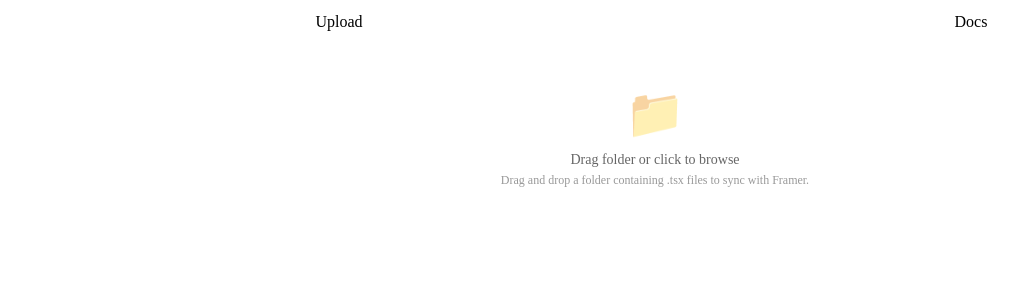
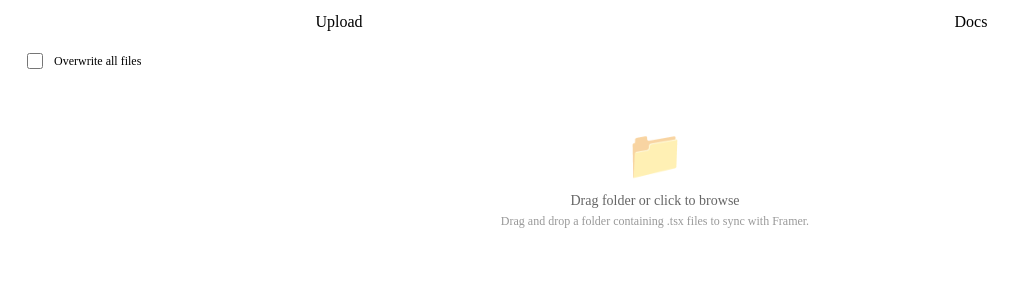
Before and after one commit to david-mcbacon/code-sync-framer-plugin, a React (Vite) app: page / in a window 1280 px wide. Shown: the top 300 px of the page, without its empty margins (0-1023 px from the left). Built offline with nearby package versions, Linux system fonts and the light colour scheme; what framer-plugin would draw is missing.

Commit message:
add overwrite all files

```diff
--- a/src/components/folder-upload.tsx
+++ b/src/components/folder-upload.tsx
@@ -8,6 +8,7 @@ export default function FolderUpload() {
   const [uploadedCount, setUploadedCount] = useState(0);
   const [totalFiles, setTotalFiles] = useState(0);
   const [isDragging, setIsDragging] = useState(false);
+  const [overwriteAll, setOverwriteAll] = useState(false);
   const fileInputRef = useRef<HTMLInputElement>(null);
 
   const processFiles = async (files: FileList | null) => {
@@ -26,7 +27,8 @@ export default function FolderUpload() {
       files,
       setUploadState,
       setTotalFiles,
-      setUploadedCount
+      setUploadedCount,
+      overwriteAll
     );
   };
 
@@ -300,6 +302,40 @@ export default function FolderUpload() {
         style={{ display: "none", height: "100%" }}
       />
 
+      {uploadState === "idle" && (
+        <div
+          style={{
+            marginBottom: "15px",
+            display: "flex",
+            alignItems: "center",
+            gap: "8px",
+            paddingTop: "4px",
+          }}
+        >
+          <input
+            type="checkbox"
+            id="overwriteAll"
+            checked={overwriteAll}
+            onChange={(e) => setOverwriteAll(e.target.checked)}
+            style={{
+              width: "16px",
+              height: "16px",
+              cursor: "pointer",
+            }}
+          />
+          <label
+            htmlFor="overwriteAll"
+            style={{
+              fontSize: "12px",
+              cursor: "pointer",
+              userSelect: "none",
+            }}
+          >
+            Overwrite all files
+          </label>
+        </div>
+      )}
+
       <div
         onClick={handleClick}
         onDragOver={handleDragOver}
@@ -307,7 +343,7 @@ export default function FolderUpload() {
         onDrop={handleDrop}
         style={{
           padding: "40px 20px",
-          height: "100%",
+          height: "90%",
           border: isDragging
             ? "2px dashed var(--framer-color-tint)"
             : "2px dashed var(--framer-color-bg-tertiary)",
--- a/src/lib/upload-logic.ts
+++ b/src/lib/upload-logic.ts
@@ -23,7 +23,8 @@ export const handleFolderUpload = async (
     state: "idle" | "loading" | "success" | "error" | "no-changes"
   ) => void,
   setTotalFiles: (count: number) => void,
-  setUploadedCount: (count: number) => void
+  setUploadedCount: (count: number) => void,
+  overwriteAll: boolean = false
 ): Promise<void> => {
   if (!files) return;
 
@@ -52,8 +53,8 @@ export const handleFolderUpload = async (
         framer.getPluginData("lastUploadDate"),
       ]);
 
-    // Filter files based on last modified date
-    if (lastUploadDateStr) {
+    // Filter files based on last modified date (only if overwriteAll is false)
+    if (!overwriteAll && lastUploadDateStr) {
       const lastUploadDate = parseInt(lastUploadDateStr, 10);
       const originalCount = tsxFiles.length;
       tsxFiles = tsxFiles.filter((file) => file.lastModified > lastUploadDate);
```
